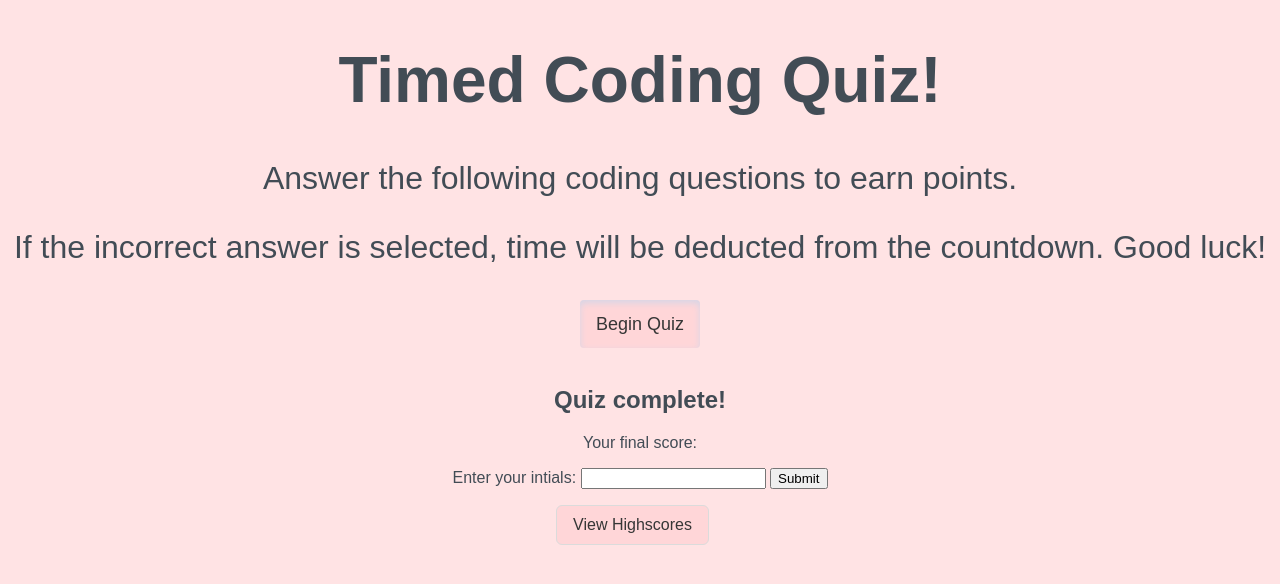
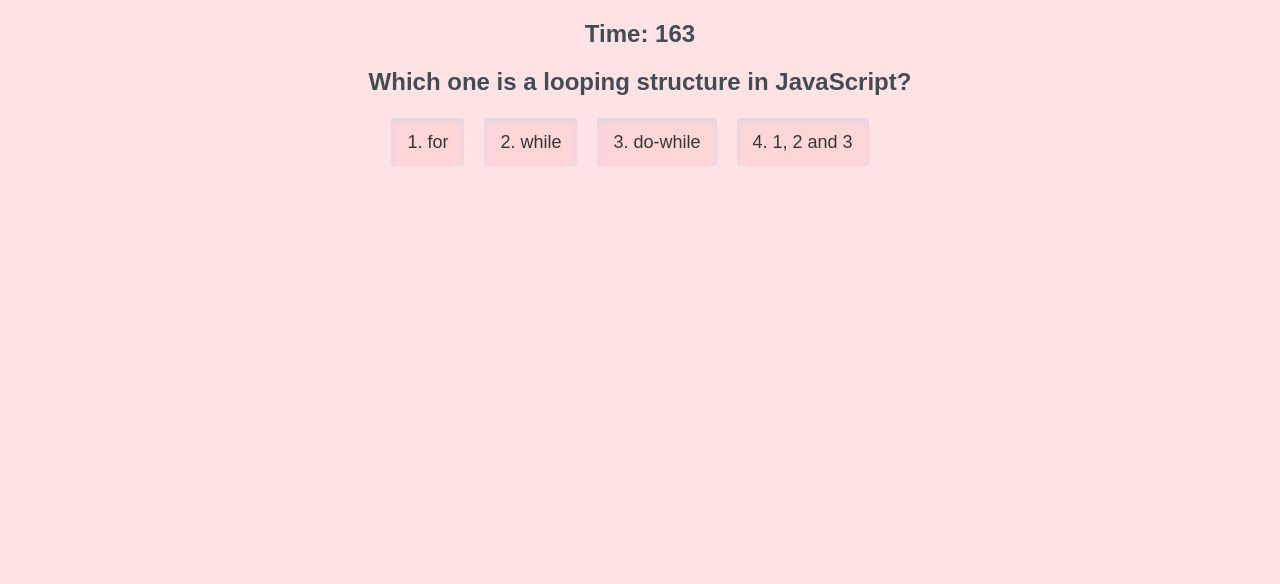
Before and after one commit to oscalenghe/coding-quiz, a plain HTML site: page index.html in a window 1280 px wide. Both pictures are taken after a click on the button "Begin Quiz". Drawn offline with Linux system fonts and the light colour scheme; a web font is replaced by a local one.

Commit message:
start JS, added query selectors, began writing functions, added more styling

```diff
--- a/assets/script.js
+++ b/assets/script.js
@@ -0,0 +1,251 @@
+// DOM elements
+var questionsEl = document.querySelector("#questions");
+var timerEl = document.querySelector("#time");
+var choicesEl = document.querySelector("#choices");
+var submitBtn = document.querySelector("#submit-button");
+var startBtn = document.querySelector("#start");
+var initialsEl = document.querySelector("#initials");
+
+
+// variables for quiz
+//lists all questions, choices and answers
+var questions = [
+    {
+        title: "Which one is a looping structure in JavaScript?",
+        choices: ["for", "while", "do-while", "1, 2 and 3"],
+        answer: "1, 2 and 3"
+      },
+      {
+        title: "What are the two basic groups of data types in JavaScript?",
+        choices: [
+          "Primitive and attribute",
+          "Primitive and reference types",
+          "Reference types and attribute",
+          "None of the above"
+        ],
+        answer: "Primitive and reference types"
+      },
+      {
+        title: "Commonly used data types DO NOT include:",
+        choices: ["strings", "booleans", "alerts", "numbers"],
+        answer: "alerts"
+      },
+      {
+        title: "Boolean operators that can be used in JavaScript include:",
+        choices: [
+          "'And' Operator &&",
+          "'Or' Operator ||",
+          "'Not' Operator !",
+          "All the above"
+        ],
+        answer: "All the above"
+      },
+      {
+        title:
+          "Which one of these is not among the three different types of errors in JavaScript?",
+        choices: [
+          "Animation time errors",
+          "Load time errors",
+          "Run time errors",
+          "Logical Errors"
+        ],
+        answer: "Animation time errors"
+      },
+      {
+        title: "What is the data type of variables in JavaScript?",
+        choices: [
+          "Object data types",
+          "Function data type",
+          "None of the above",
+          "All of the above"
+        ],
+        answer: "Object data types"
+      },
+      {
+        title: "The condition in an if / else statement is enclosed within ____.",
+        choices: ["quotes", "curly brackets", "parentheses", "square brackets"],
+        answer: "parentheses"
+      },
+      {
+        title: "Arrays in JavaScript can be used to store ____.",
+        choices: [
+          "numbers and strings",
+          "other arrays",
+          "booleans",
+          "all of the above"
+        ],
+        answer: "all of the above"
+      },
+      {
+        title:
+          "String values must be enclosed within ____ when being assigned to variables.",
+        choices: ["commas", "curly brackets", "quotes", "parentheses"],
+        answer: "quotes"
+      },
+      {
+        title:
+          "A very useful tool used during development and debugging for printing content to the debugger is:",
+        choices: ["JavaScript", "terminal / bash", "for loops", "console.log"],
+        answer: "console.log"
+      },
+      {
+        title: "What is the type of Pop up boxes available in JavaScript?:",
+        choices: ["Alert", "Confirm", "Prompt", "All the above"],
+        answer: "All the above"
+      }
+
+];
+
+var questionIndex = 0;
+var time = questions.length * 15;
+var timerId;
+
+
+
+//this is what happens when the start quiz button is pressed
+function startQuiz() {
+    var startScreenEl = document.getElementById("start-screen");
+    var hsStartScreenEl = document.getElementById("hs-start-screen");
+    hsStartScreenEl.setAttribute("class", "hide");
+    startScreenEl.setAttribute("class", "hide");
+
+    questionsEl.removeAttribute("class");
+
+    timerId = setInterval(clockTick, 1000);
+
+    timerEl.textContent = time;
+
+    getQuestion();
+
+}
+
+//retrieves a question, along with it's choices and answer
+function getQuestion() {
+    //get question from array
+    var currentQuestion = questions[questionIndex];
+
+    //update the HTML with the chosen question
+    var titleEl = document.getElementById("question-title");
+    titleEl.textContent = currentQuestion.title;
+
+      // loop over choices
+  currentQuestion.choices.forEach(function(choice, i) {
+    // create new button for each choice
+    var choiceButton = document.createElement("button");
+    choiceButton.setAttribute("class", "buttons");
+    choiceButton.setAttribute("value", choice);
+
+    choiceButton.textContent = i + 1 + ". " + choice;
+
+    // attach click event listener to each choice
+    choiceButton.onclick = questionClick;
+
+    // display on the page
+    choicesEl.appendChild(choiceButton);
+  });
+}
+
+function questionClick() {
+    // check if user guessed wrong
+    if (this.value !== questions[currentQuestionIndex].answer) {
+      // penalize time
+      time -= 15;
+
+      if (time < 0) {
+        time = 0;
+      }
+      // display new time on page
+      timerEl.textContent = time;
+      feedbackEl.textContent = "Wrong!";
+      feedbackEl.style.color = "red";
+      feedbackEl.style.fontSize = "400%";
+    } else {
+      feedbackEl.textContent = "Correct!";
+      feedbackEl.style.color = "green";
+      feedbackEl.style.fontSize = "400%";
+    }
+
+    // flash right/wrong feedback
+    feedbackEl.setAttribute("class", "feedback");
+    setTimeout(function() {
+      feedbackEl.setAttribute("class", "feedback hide");
+    }, 1000);
+
+    // next question
+    currentQuestionIndex++;
+
+    // time checker
+    if (currentQuestionIndex === questions.length) {
+      quizEnd();
+    } else {
+      getQuestion();
+    }
+  }
+
+  function quizEnd() {
+    // stop timer
+    clearInterval(timerId);
+
+    // show end screen
+    var hsStartScreenEl = document.getElementById("hs-start-screen");
+    var endScreenEl = document.getElementById("end-screen");
+    endScreenEl.removeAttribute("class");
+    hsStartScreenEl.setAttribute("class", "buttons");
+
+    // show final score
+    var finalScoreEl = document.getElementById("final-score");
+    finalScoreEl.textContent = time;
+
+    // hide questions section
+    questionsEl.setAttribute("class", "hide");
+  }
+
+  function clockTick() {
+    // update time
+    time--;
+    timerEl.textContent = time;
+
+    // check if user ran out of time
+    if (time <= 0) {
+      quizEnd();
+    }
+  }
+
+  function saveHighscore() {
+    // get value of input box
+    var initials = initialsEl.value.trim();
+
+    if (initials !== "") {
+      // get saved scores from localstorage, or if not any, set to empty array
+      var highscores =
+        JSON.parse(window.localStorage.getItem("highscores")) || [];
+
+      // format new score object for current user
+      var newScore = {
+        score: time,
+        initials: initials
+      };
+
+      // save to localstorage
+      highscores.push(newScore);
+      window.localStorage.setItem("highscores", JSON.stringify(highscores));
+
+      // redirect to next page
+      window.location.href = "score.html";
+    }
+  }
+
+  function checkForEnter(event) {
+    // "13" represents the enter key
+    if (event.key === "Enter") {
+      saveHighscore();
+    }
+  }
+
+  // submit initials
+  submitBtn.onclick = saveHighscore;
+
+  // start quiz
+  startBtn.onclick = startQuiz;
+
+  initialsEl.onkeyup = checkForEnter;
--- a/assets/style.css
+++ b/assets/style.css
@@ -10,8 +10,12 @@ header {
    font-size: 32px;
 }
 
+.hide {
+    display: none;
+  }
+
 /* 'begin quiz' button styling */
-.start-button {
+.buttons {
   align-items: center;
   appearance: none;
   background-color: #FFD6D8;
@@ -31,6 +35,7 @@ header {
   padding-left: 16px;
   padding-right: 16px;
   margin-bottom: 20px;
+  margin-right: 20px;
   position: relative;
   text-align: left;
   text-decoration: none;
@@ -39,68 +44,75 @@ header {
   -webkit-user-select: none;
   touch-action: manipulation;
   white-space: nowrap;
-
   font-size: 18px;
 }
 
-.start-button:hover {
+.buttons:hover {
   box-shadow: #FFADB1 0 0 0 1.5px inset, #FFADB1 0 2px 4px, #FFADB1 0 7px 13px -3px, #FFADB1 0 -3px 0 inset;
 }
 
-.start-button {
+.buttons {
   box-shadow: #FFADB1 0 4px 8px, #FFADB1 0 7px 13px -3px, #D6D6E7 0 -3px 0 inset;
   transform: translateY(-2px);
 }
 
-.start-button {
+.buttons {
   box-shadow: #D6D6E7 0 3px 7px inset;
   transform: translateY(2px);
 }
 
 
 
-/* 'view highscores' button styling */
-.highscores-button {
+  #submit-button {
     align-items: center;
     appearance: none;
     background-color: #FFD6D8;
-    border: 1px solid #dbdbdb;
-    border-radius: .375em;
-    box-shadow: none;
+    border-radius: 4px;
+    border-width: 0;
+    box-shadow: rgba(45, 35, 66, 0.4) 0 2px 4px,rgba(45, 35, 66, 0.3) 0 7px 13px -3px,#D6D6E7 0 -3px 0 inset;
     box-sizing: border-box;
     color: #363636;
     cursor: pointer;
     display: inline-flex;
     font-family: 'Akshar', sans-serif;
-    font-size: 1rem;
-    height: 2.5em;
+    height: 48px;
     justify-content: center;
-    line-height: 1.5;
-    padding: calc(.5em - 1px) 1em;
-    margin-right: 15px;
+    line-height: 1;
+    list-style: none;
+    overflow: hidden;
+    padding-left: 16px;
+    padding-right: 16px;
+    margin-bottom: 20px;
+    margin-right: 20px;
     position: relative;
-    text-align: center;
+    text-align: left;
+    text-decoration: none;
+    transition: box-shadow .15s,transform .15s;
     user-select: none;
     -webkit-user-select: none;
     touch-action: manipulation;
-    vertical-align: top;
     white-space: nowrap;
+    font-size: 18px;
   }
 
-  .highscores-button:active {
-    border-color: #FFADB1;
-    outline: 0;
+
+  #submit-button:hover {
+    box-shadow: #FFADB1 0 0 0 1.5px inset, #FFADB1 0 2px 4px, #FFADB1 0 7px 13px -3px, #FFADB1 0 -3px 0 inset;
   }
 
-  .highscores-button:focus {
-    border-color: #FFADB1;
-    outline: 0;
+  #submit-button {
+    box-shadow: #FFADB1 0 4px 8px, #FFADB1 0 7px 13px -3px, #D6D6E7 0 -3px 0 inset;
+    transform: translateY(-2px);
   }
 
-  .highscores-button:hover {
-    border-color:#FFADB1;
+  #submit-button {
+    box-shadow: #D6D6E7 0 3px 7px inset;
+    transform: translateY(2px);
   }
 
-  .highscores-button:focus:not(:active) {
-    box-shadow: #FFADB1 0 0 0 .125em;
+input[type=text] {
+    border: 2px solid  #FFADB1;
+    border-radius: 5px;
+    padding: 14px;
+
   }
--- a/index.html
+++ b/index.html
@@ -13,13 +13,15 @@
 </head>
 
 <body>
-    <header>
+    <header id="start-screen" class="start">
         <h1>Timed Coding Quiz!</h1>
             <p>Answer the following coding questions to earn points.</p>
             <p>If the incorrect answer is selected, time will be deducted from the countdown. Good luck!</p>
-            <button class="start-button" id ="start" role="button">Begin Quiz</button>
+            <button class="buttons" id ="start" role="button">Begin Quiz</button>
     </header>
-    <section id="questions" class="hide">
+
+    <section id="questions"  class="hide">
+        <h2 class="timer">Time: <span id="time">0</span></h2>
         <h2 id="question-title"></h2>
         <div id="choices" class="choices"></div>
     </section>
@@ -28,10 +30,10 @@
         <h1>Quiz complete!</h1>
         <p>Your final score: <span id="final-score"></span></p>
         <p>Enter your intials: <input type="text" id="initials" max="3"/>
-        <button id="hs-submit">Submit</button></p>
+        <button id="submit-button">Submit</button></p>
     </section>
 
-    <button class="highscores-button" role="button" onClick="window.location.href='/scores.html';">View Highscores</a>
+    <button id ="hs-start-screen" class="buttons"  role="button" onClick="window.location.href='/scores.html';">View Highscores</a>
 
     <script src="/assets/script.js"></script>
 </body>
```
Also changed, not shown: scores.html (+2 -2 lines).
